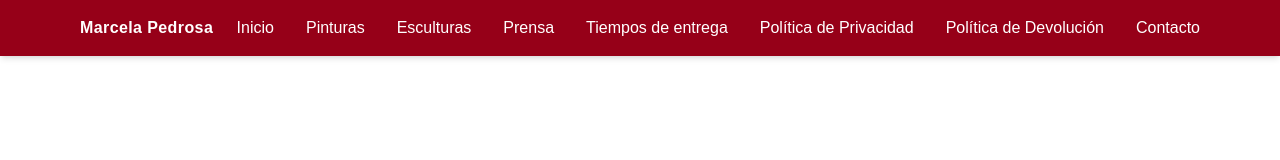
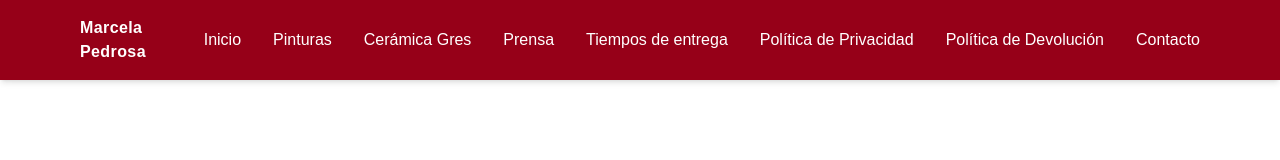
Before and after one commit to gpedrosad/mapra2, a Next.js app: page / in a window 1280 px wide. Shown: the top 160 px of the page. Built offline with nearby package versions, Linux system fonts and the light colour scheme.

Commit message:
ceramica gres

```diff
--- a/src/app/components/HamburgerMenu.tsx
+++ b/src/app/components/HamburgerMenu.tsx
@@ -8,7 +8,7 @@ type NavItem = { label: string; href: string; target?: "_self" | "_blank" };
 const NAV_ITEMS: NavItem[] = [
   { label: "Inicio", href: "/" },
   { label: "Pinturas", href: "/pinturas" },
-  { label: "Esculturas", href: "/esculturas" },
+  { label: "Cerámica Gres", href: "/esculturas" },
   { label: "Prensa", href: "/prensa" },
   { label: "Tiempos de entrega", href: "/tiempos-de-entrega" },
   { label: "Política de Privacidad", href: "/privacidad" },
--- a/src/app/esculturas/page.tsx
+++ b/src/app/esculturas/page.tsx
@@ -5,7 +5,7 @@ export default function EsculturasPage() {
     return (
         <main className="min-h-screen bg-white">
             <HamburgerMenu />
-            <p className="text-center text-2xl font-bold text-[#0F3B2E]">aqui van las esculturas</p>
+            <p className="text-center text-2xl font-bold text-[#0F3B2E]">aqui va la cerámica gres</p>
             <Footer email="contacto@marcelapedrosa.com" />
         </main>
     );
--- a/src/app/tiempos-de-entrega/page.tsx
+++ b/src/app/tiempos-de-entrega/page.tsx
@@ -5,7 +5,7 @@ import HamburgerMenu from "../components/HamburgerMenu";
 
 export const metadata: Metadata = {
   title: "Tiempos de Entrega — Marcela Pedrosa",
-  description: "Plazos de entrega de obras originales y esculturas.",
+  description: "Plazos de entrega de obras originales y cerámica gres.",
 };
 
 export default function TiemposEntregaPage() {
@@ -34,7 +34,7 @@ export default function TiemposEntregaPage() {
         {/* Contenido principal */}
         <div className="space-y-6">
           <p className="text-gray-800 leading-relaxed">
-            Tiempo de entrega para obras sin enmarcado o esculturas: 48 horas en la Región del BioBio y de 3 a 5 días hábiles a otras regiones.
+            Tiempo de entrega para obras sin enmarcado o cerámica gres: 48 horas en la Región del BioBio y de 3 a 5 días hábiles a otras regiones.
           </p>
 
           <p className="text-gray-800 leading-relaxed">
```
Also changed, not shown: 1 other file (tests, documents, lock files or other folders).
